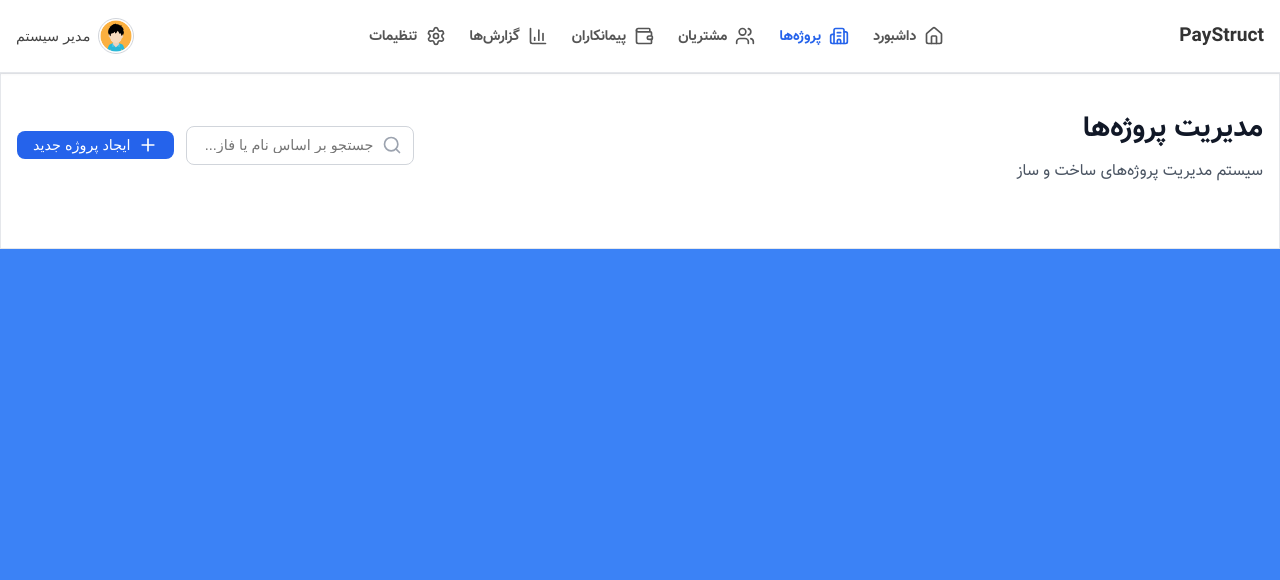
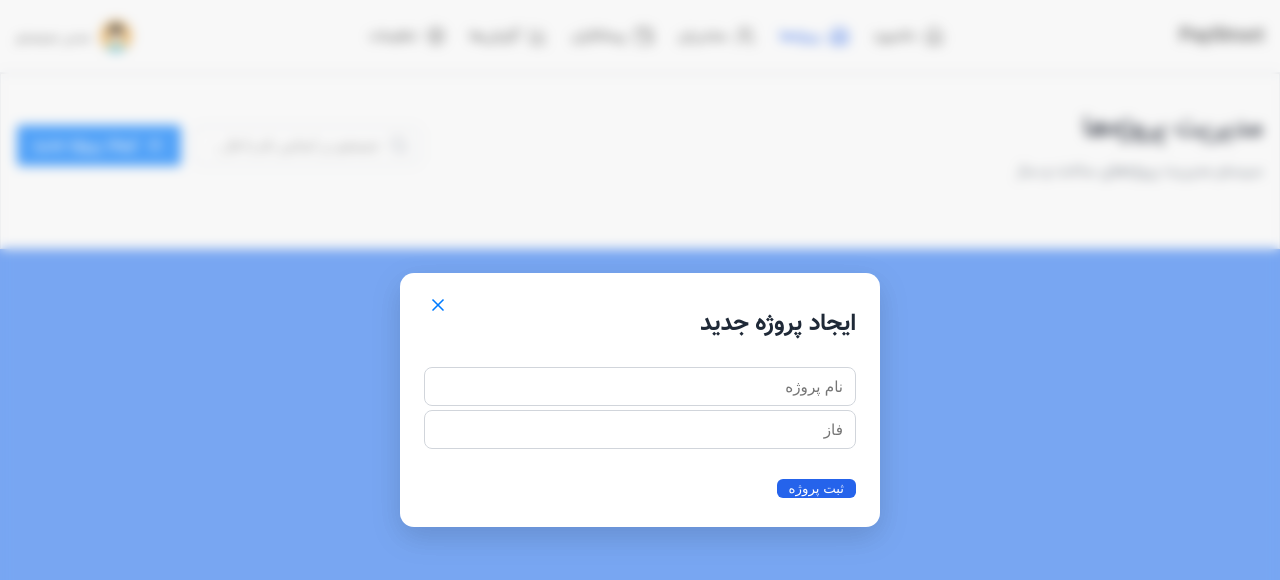
Before and after one commit to SobhanYasami/PayStruct, a Next.js app in the folder frontend/: page /dashboard/projects in a window 1280 px wide. Both pictures are taken after a click on the button "ایجاد پروژه جدید". Shown: the top 580 px of the page. Built offline with nearby package versions, Linux system fonts and the light colour scheme.

Commit message:
buttons replaced with general one

```diff
--- a/frontend/src/app/dashboard/projects/page.tsx
+++ b/frontend/src/app/dashboard/projects/page.tsx
@@ -4,6 +4,7 @@ import { useState } from "react";
 import { Plus, Search } from "lucide-react";
 import styles from "./page.module.css";
 import Dialog from "@/components/ui/Dialog";
+import Button from "@/components/ui/Button";
 
 /* -------------------- Types -------------------- */
 interface Contractor {
@@ -54,18 +55,6 @@ function SearchInput({
 	);
 }
 
-// Create Button Component
-function CreateButton({ onClick }: { onClick: () => void }) {
-	return (
-		<button
-			className={styles.createButton}
-			onClick={onClick}
-		>
-			<Plus size={20} /> ایجاد پروژه جدید
-		</button>
-	);
-}
-
 // Page Header Component
 function PageHeader({
 	title,
@@ -93,7 +82,14 @@ function PageHeader({
 					onChange={onSearchChange}
 					placeholder='جستجو بر اساس نام یا فاز...'
 				/>
-				<CreateButton onClick={onCreateClick} />
+				<Button
+					variant='primary'
+					size='medium'
+					onClick={onCreateClick}
+					className={styles.createButton}
+				>
+					<Plus size={20} /> ایجاد پروژه جدید
+				</Button>
 			</div>
 		</div>
 	);
--- a/frontend/src/components/ui/Dialog.module.css
+++ b/frontend/src/components/ui/Dialog.module.css
@@ -10,9 +10,16 @@
 	justify-content: center;
 	align-items: center;
 	z-index: 1000;
-
 	opacity: 0;
 	animation: fadeIn 0.25s ease forwards;
+	padding: 16px;
+}
+
+/* Fade-in animation */
+@keyframes fadeIn {
+	100% {
+		opacity: 1;
+	}
 }
 
 /* ============================= */
@@ -26,10 +33,25 @@
 	padding: 24px;
 	box-shadow: 0 10px 30px rgba(0, 0, 0, 0.15);
 	direction: rtl;
-
+	position: relative;
 	transform: translateY(20px);
 	opacity: 0;
 	animation: slideUp 0.25s ease forwards;
+	max-height: 90vh;
+	overflow-y: auto;
+}
+
+/* Size variants */
+.dialogContent--small {
+	max-width: 400px;
+}
+
+.dialogContent--medium {
+	max-width: 480px;
+}
+
+.dialogContent--large {
+	max-width: 600px;
 }
 
 /* Slide-up animation */
@@ -40,19 +62,171 @@
 	}
 }
 
-/*
-buttons
+/* ============================= */
+/*        Dialog Header          */
+/* ============================= */
+.dialogTitle {
+	margin: 0 0 20px 0;
+	font-size: 1.5rem;
+	font-weight: 600;
+	color: #1f2937;
+	padding-right: 0;
+	margin-top: 8px;
+}
 
-*/
+/* ============================= */
+/*        Dialog Body            */
+/* ============================= */
+.dialogBody {
+	color: #374151;
+	line-height: 1.6;
+}
+
+/* ============================= */
+/*        Close Button           */
+/* ============================= */
 .dialogClose {
+	position: absolute;
+	top: 16px;
+	left: 16px;
 	cursor: pointer;
 	border: none;
 	background: transparent;
 	font-size: 1.4rem;
 	color: #6b7280;
 	transition: 0.15s;
+	padding: 4px;
+	border-radius: 4px;
+	display: flex;
+	align-items: center;
+	justify-content: center;
 }
 
 .dialogClose:hover {
 	color: #e20000;
+	background: rgba(0, 0, 0, 0.05);
 }
+
+.dialogClose:active {
+	transform: scale(0.95);
+}
+
+/* ============================= */
+/*       Responsive Design       */
+/* ============================= */
+@media (max-width: 640px) {
+	.dialogOverlay {
+		padding: 8px;
+	}
+
+	.dialogContent {
+		width: 95%;
+		padding: 20px;
+		border-radius: 12px;
+	}
+
+	.dialogContent--small,
+	.dialogContent--medium,
+	.dialogContent--large {
+		max-width: 100%;
+		width: 100%;
+	}
+
+	.dialogTitle {
+		font-size: 1.3rem;
+		margin-bottom: 16px;
+		padding-right: 0;
+	}
+
+	.dialogClose {
+		top: 12px;
+		left: 12px;
+	}
+}
+
+@media (max-width: 480px) {
+	.dialogContent {
+		padding: 16px;
+	}
+
+	.dialogTitle {
+		font-size: 1.2rem;
+		margin-bottom: 12px;
+	}
+}
+
+/* ============================= */
+/*     Scrollbar Styling         */
+/* ============================= */
+.dialogContent::-webkit-scrollbar {
+	width: 6px;
+}
+
+.dialogContent::-webkit-scrollbar-track {
+	background: #f1f1f1;
+	border-radius: 3px;
+}
+
+.dialogContent::-webkit-scrollbar-thumb {
+	background: #c1c1c1;
+	border-radius: 3px;
+}
+
+.dialogContent::-webkit-scrollbar-thumb:hover {
+	background: #a8a8a8;
+}
+
+/* ============================= */
+/*     Reduced Motion Support    */
+/* ============================= */
+@media (prefers-reduced-motion: reduce) {
+	.dialogOverlay {
+		animation: none;
+		opacity: 1;
+	}
+
+	.dialogContent {
+		animation: none;
+		transform: none;
+		opacity: 1;
+	}
+
+	.dialogClose {
+		transition: none;
+	}
+
+	.dialogClose:active {
+		transform: none;
+	}
+}
+
+/* ============================= */
+/*     Dark Mode Support         */
+/* ============================= */
+@media (prefers-color-scheme: dark) {
+	.dialogOverlay {
+		background: rgba(0, 0, 0, 0.5);
+	}
+
+	.dialogContent {
+		background: #1f2937;
+		color: #f9fafb;
+	}
+
+	.dialogTitle {
+		color: #f9fafb;
+	}
+
+	.dialogBody {
+		color: #e5e7eb;
+	}
+
+	.dialogClose {
+		color: #9ca3af;
+	}
+
+	.dialogClose:hover {
+		color: #ef4444;
+		background: rgba(255, 255, 255, 0.1);
+	}
+}
```
